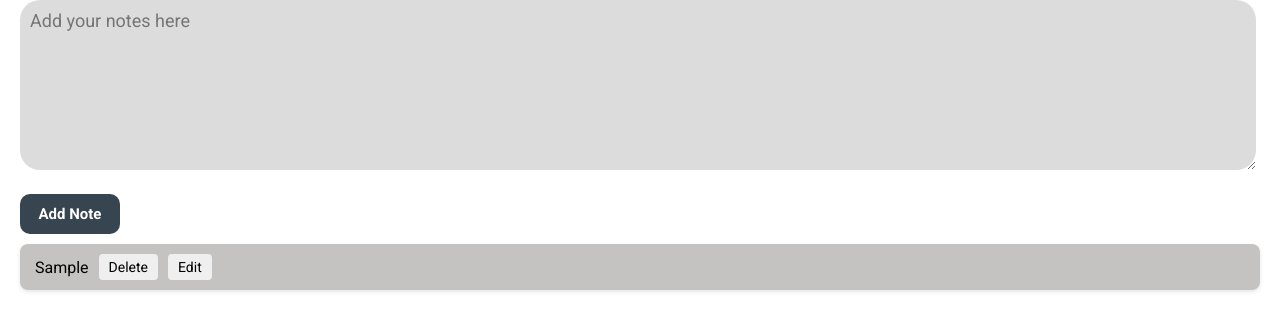
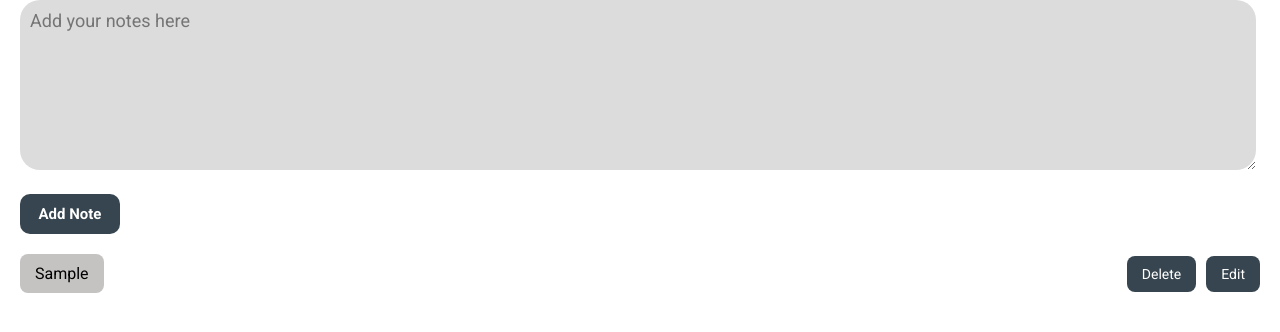
Before and after one commit to aqdasghani/notesapp, a plain HTML site: page index.html in a window 1280 px wide. Both pictures are taken after typing "Sample" into the empty fields and a click on the button "Add Note". Shown: the part 78-410 px from the top of the page. Drawn offline with Linux system fonts and the light colour scheme.

Commit message:
Final Changes

```diff
--- a/script.js
+++ b/script.js
@@ -12,10 +12,17 @@ function getNotes() {
 }
 
 function createNoteElement(inputText, index) {
+
+    const parentDiv = document.createElement('div');
+    parentDiv.classList.add('parentDiv')
+
+    const buttonsDiv = document.createElement('div')
+    buttonsDiv.classList.add('buttonsDiv')
+
     const newDiv = document.createElement('div');
     newDiv.classList.add('newDiv');
     newDiv.innerText = inputText;
-    notesContainer.append(newDiv);
+    parentDiv.append(newDiv);
 
     const deleteBtn = document.createElement('button');
     const editBtn = document.createElement('button');
@@ -25,8 +32,10 @@ function createNoteElement(inputText, index) {
     editBtn.innerText = "Edit";
     deleteBtn.innerText = "Delete";
 
-    newDiv.append(deleteBtn);
-    newDiv.append(editBtn);
+    buttonsDiv.append(deleteBtn, editBtn);
+    parentDiv.append(newDiv, buttonsDiv);
+    notesContainer.append(parentDiv)
+
 
     deleteBtn.addEventListener('click', () => {
         const notes = getNotes();
--- a/style.css
+++ b/style.css
@@ -1,9 +1,7 @@
 * {
     margin: 0;
     padding: 0;
-
     font-family: 'Roboto', sans-serif;
-
 }
 
 
@@ -45,33 +43,38 @@ h1 {
     margin: auto;
 }
 
+.parentDiv{
+    display: flex;
+    justify-content: space-between;
+    align-items: center;
+    margin : 20px;
+
+}
+
 .newDiv {
-    display: flex;
-
-    align-items: center;
     background-color: rgb(197, 194, 194);
     padding: 10px 15px;
     border-radius: 8px;
-    box-shadow: 0 2px 4px rgba(0, 0, 0, 0.1);
-    min-width: 300px;
-    margin: 10px 20px 0px 20px;
-
+    max-width: 83vw;
+    word-wrap: break-word;
+    word-break: break-word;
+    overflow-wrap: break-word;
+    white-space: normal;
 }
 
-.editBtn {
-    margin-left: 10px;
-    padding: 5px 10px;
+
+.buttonsDiv{
+    display: flex;
+    gap: 10px;
+}
+
+.editBtn, .deleteBtn {
+    background-color: #36454F ;
+    color: white;
+
+    padding: 10px 15px;
     font-size: 14px;
     border: none;
-    border-radius: 4px;
+    border-radius: 8px;
     cursor: pointer;
 }
-
-.deleteBtn {
-    margin-left: 10px;
-    padding: 5px 10px;
-    font-size: 14px;
-    border: none;
-    border-radius: 4px;
-    cursor: pointer;
-}
```
